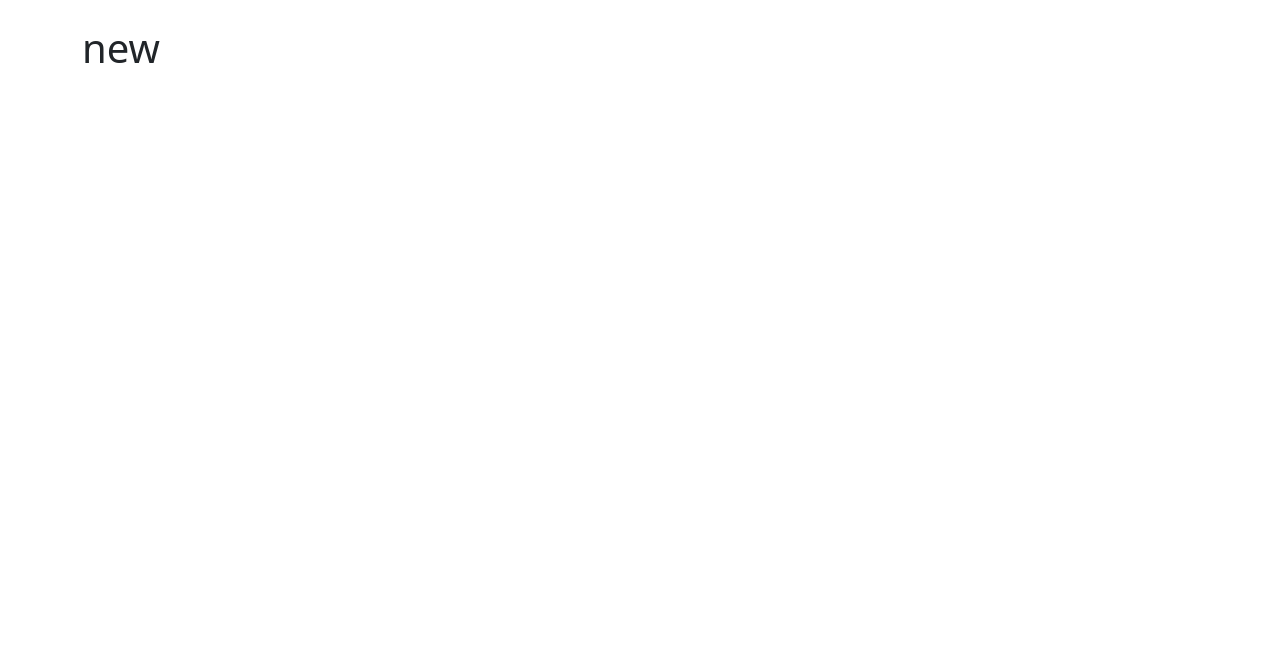
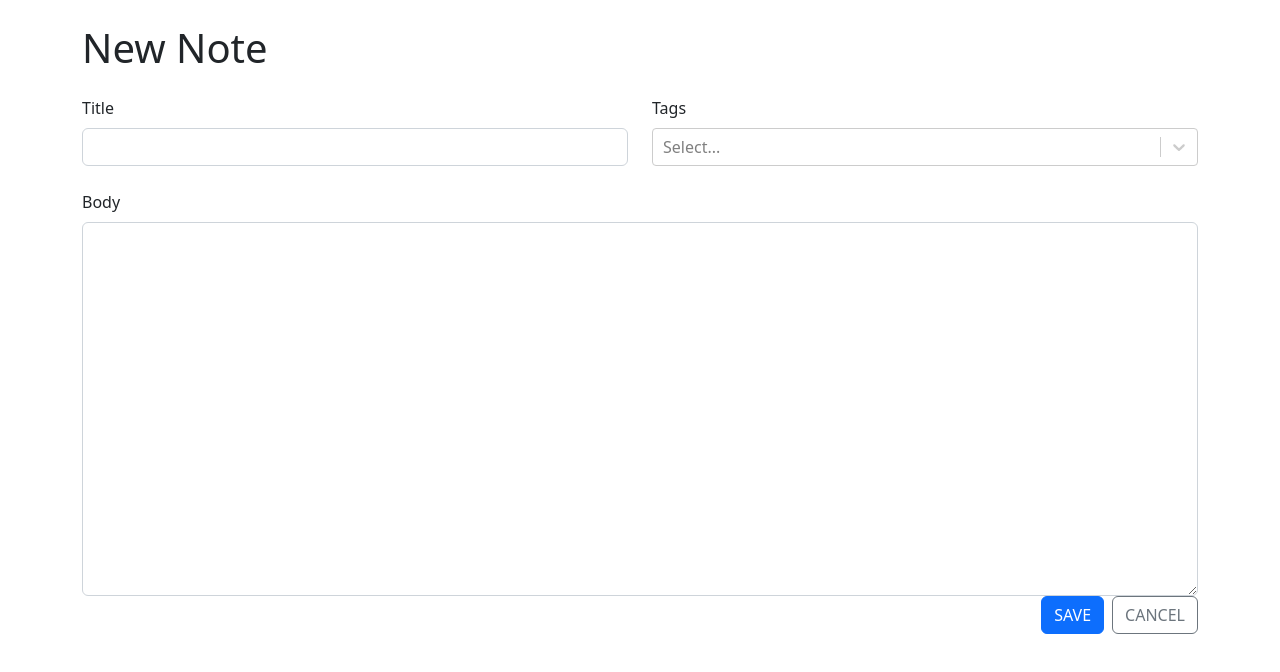
Before and after one commit to bilalgit98/MarkdownNotesWithCategories, a React (Vite) app in the folder notes-project/: page /new in a window 1280 px wide. Shown: the top 672 px of the page. Built offline with nearby package versions, Linux system fonts and the light colour scheme.

Commit message:
Note Form Functionality

```diff
--- a/notes-project/package.json
+++ b/notes-project/package.json
@@ -13,7 +13,8 @@
     "react": "^18.2.0",
     "react-bootstrap": "^2.7.0",
     "react-dom": "^18.2.0",
-    "react-router-dom": "^6.4.5"
+    "react-router-dom": "^6.4.5",
+    "react-select": "^5.7.0"
   },
   "devDependencies": {
     "@types/react": "^18.0.24",
--- a/notes-project/src/App.tsx
+++ b/notes-project/src/App.tsx
@@ -1,12 +1,27 @@
 import "bootstrap/dist/css/bootstrap.min.css";
 import { Container } from "react-bootstrap";
 import { Routes, Route, Navigate } from "react-router-dom";
+import NewNote from "./NewNote";
+export type Note = {
+  id: string;
+} & NotesData;
+
+export type NotesData = {
+  title: string;
+  markdown: string;
+  tags: Tag[];
+};
+
+export type Tag = {
+  id: string;
+  label: string;
+};
 function App() {
   return (
     <Container className="my-4">
       <Routes>
-        <Route path="/" element={<h1>h1</h1>} />
-        <Route path="/new" element={<h1>new</h1>} />
+        <Route path="/" element={<h1>Home</h1>} />
+        <Route path="/new" element={<NewNote />} />
         <Route path="*" element={<Navigate to="/" />} />
 
         <Route path="/:id">
--- /dev/null
+++ b/notes-project/src/NewNote.tsx
@@ -0,0 +1,13 @@
+import React from "react";
+import NoteForm from "./NoteForm";
+
+const NewNote = () => {
+  return (
+    <>
+      <h1 className="mb-4"> New Note</h1>
+      <NoteForm />
+    </>
+  );
+};
+
+export default NewNote;
--- /dev/null
+++ b/notes-project/src/NoteForm.tsx
@@ -0,0 +1,79 @@
+import { useRef, FormEvent, useState } from "react";
+import { Button, Col, Form, Row, Stack } from "react-bootstrap";
+import { Link } from "react-router-dom";
+import CreatableReactSelect from "react-select/creatable";
+import { NotesData, Tag } from "./App";
+
+type NoteFormProps = {
+  onSubmit: (data: NotesData) => void;
+};
+
+const NoteForm = ({ onSubmit }: NoteFormProps) => {
+  const titleRef = useRef<HTMLInputElement>(null);
+  const markdownRef = useRef<HTMLTextAreaElement>(null);
+  const [selectedTags, setSelectedTags] = useState<Tag[]>([]);
+
+  function handleSubmit(e: FormEvent) {
+    e.preventDefault();
+
+    onSubmit({
+      title: titleRef.current!.value,
+      markdown: markdownRef.current!.value,
+      tags: [],
+    });
+  }
+
+  return (
+    <Form onSubmit={handleSubmit}>
+      <Stack gap={4}>
+        <Row>
+          <Col>
+            <Form.Group controlId="title">
+              <Form.Label>Title</Form.Label>
+              <Form.Control ref={titleRef} required />
+            </Form.Group>
+          </Col>
+          <Col>
+            <Form.Group controlId="Tags">
+              <Form.Label>Tags</Form.Label>
+              <CreatableReactSelect
+                value={selectedTags.map((tag) => {
+                  return { label: tag.label, value: tag.id };
+                })}
+                onChange={(tags) =>
+                  setSelectedTags(
+                    tags.map((tag) => {
+                      return { label: tag.label, id: tag.value };
+                    })
+                  )
+                }
+                isMulti
+              />
+            </Form.Group>
+          </Col>
+        </Row>
+
+        <Col>
+          <Form.Group controlId="markdown">
+            <Form.Label>Body</Form.Label>
+            <Form.Control required as="textarea" ref={markdownRef} rows={15} />
+          </Form.Group>
+
+          <Stack direction="horizontal" gap={2} className="justify-content-end">
+            <Button type="submit" variant="primary">
+              SAVE
+            </Button>
+
+            <Link to="..">
+              <Button type="button" variant="outline-secondary">
+                CANCEL
+              </Button>
+            </Link>
+          </Stack>
+        </Col>
+      </Stack>
+    </Form>
+  );
+};
+
+export default NoteForm;
```
Also changed, not shown: 1 other file (tests, documents, lock files or other folders).
